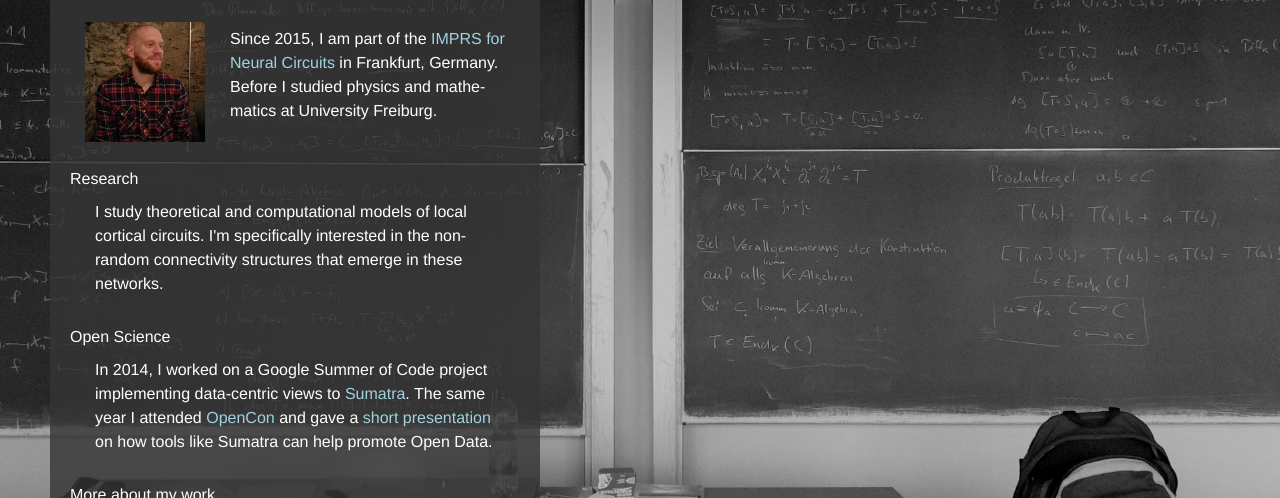
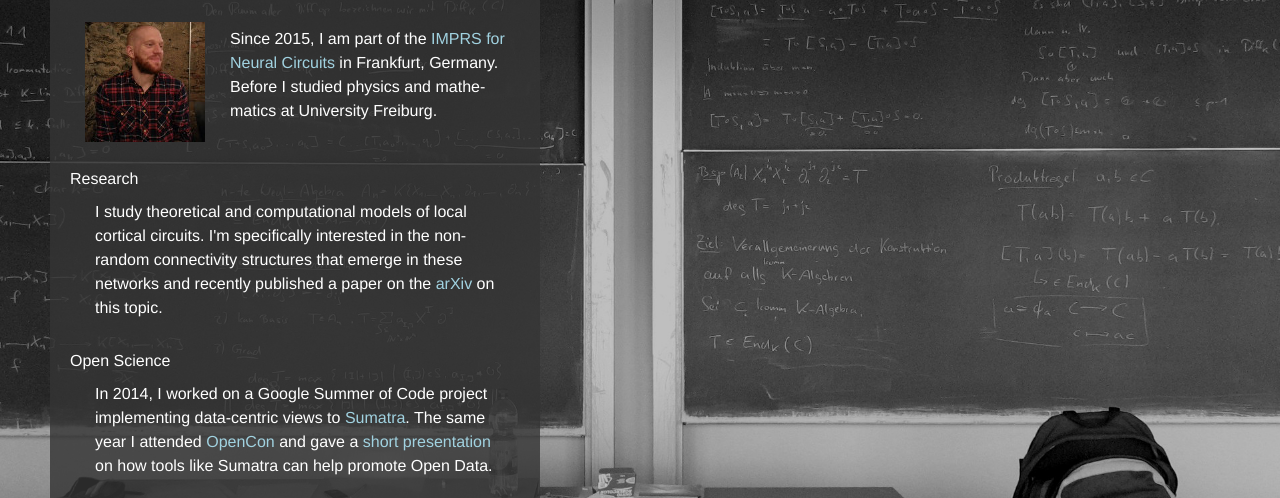
Before and after one commit to felix11h/felix11h.github.io, a plain HTML site: page index.html in a window 1280 px wide. Shown: the part 149-647 px from the top of the page. Drawn offline with Linux system fonts and the light colour scheme.

Commit message:
add article (arXiv)

```diff
--- a/index.html
+++ b/index.html
@@ -54,7 +54,7 @@
       <h2 style="margin-top: 40px;"> Research </h2>
 
       <p style="margin-top: -10px; margin-bottom: 5px; margin-right: 25px; margin-left:25px">
-        I study theoretical and computational models of local cortical circuits. I'm specifically interested in the non-random connectivity structures that emerge in these networks.
+        I study theoretical and computational models of local cortical circuits. I'm specifically interested in the non-random connectivity structures that emerge in these networks and recently published a paper on the <a href="http://arxiv.org/abs/1609.04245">arXiv</a> on this topic.
       </p>
 
 
```
